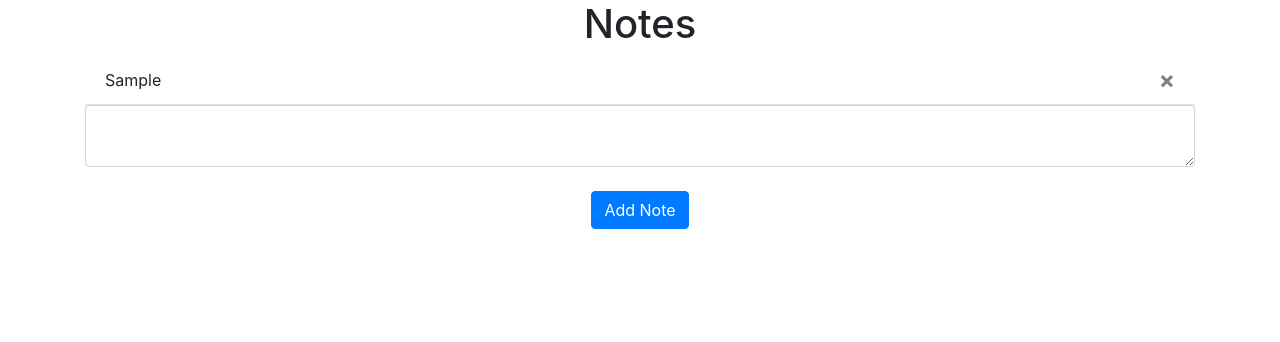
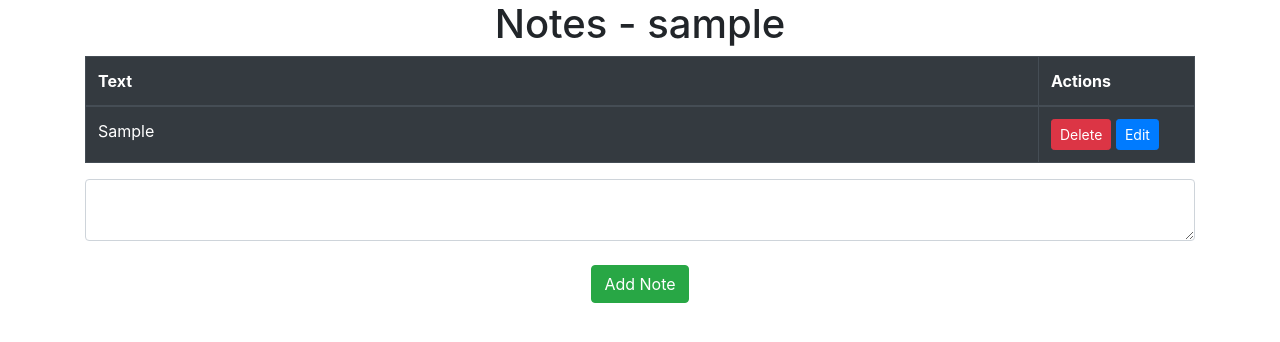
Before and after one commit to AlmTeo/PythonProjectWP, a Flask app: page / in a window 1280 px wide. Shown: the part 56-398 px from the top of the page. Run offline with Flask 2, Linux system fonts and the light colour scheme; the first user in the database is signed in; tables that the repository leaves empty hold one stand-in row (Sample ...); some libraries are stand-ins or nearby versions.

Commit message:
Created a table and a modal for new notes

```diff
--- a/website/templates/home.html
+++ b/website/templates/home.html
@@ -1,24 +1,58 @@
-{% extends "base.html"  %} {% block title %}Home{% endblock %}
+{% extends "base.html"  %} {% block title %}Home - {{ user.nickname }}{% endblock %}
 {% block content %}
 
-<h1 align="center">Notes</h1>
-<ul class="list-group list-group-flush" id="notes">
-    {% for note in user.notes %}
-        <li class="list-group-item">
-            {{ note.data }}
-            <script src="../static/index.js"></script>
-            <button type="button" class="close" onclick="deleteNote('{{note.id}}')">
-                <span aria-hidden="true">&times;</span>
-            </button>
-        </li>
-    {% endfor %}
-</ul>
+<script src="../static/index.js"></script>
+<h1 align="center">Notes - {{ user.nickname }}</h1>
+{% if (user.notes is defined) and user.notes %}
+<div class="table-responsive">
+    <table class="table table-bordered table-dark table-hover">
+        <thead>
+          <tr>
+            <th scope="col" style="width: 45%">Text</th>
+            <th scope="col" style="width: 7%">Actions</th>
+          </tr>
+        </thead>
+        <tbody>
+            {% for note in user.notes %}
+            <tr>
+                <td class="note-text" style="line-break: anywhere;" data-note-id="{{ note.id }}">{{ note.data }}</td>
+                <td>
+                    <button type="button" class="btn btn-danger btn-sm" onClick="deleteNote('{{note.id}}')">Delete</button>
+                    <button type="button" class="btn btn-primary btn-sm edit-btn" data-toggle="modal" data-target="#modalContactForm">Edit</button>
+                </td>
+            </tr>
+        {% endfor %}
+        </tbody>
+      </table>
+</div>
+{% else %}
+<div class="alert alert-danger">No notes</div>
+{% endif %}
 <form method="POST">
     <textarea name="note" id="note" class="form-control"></textarea>
     <div align="center">
         <br>
-        <button type="submit" class="btn btn-primary">Add Note</button>
+        <button type="submit" class="btn btn-success">Add Note</button>
     </div>
 </form>
+<div class="modal" tabindex="-1" role="dialog" id="modalContactForm">
+    <div class="modal-dialog" role="document">
+      <div class="modal-content">
+        <div class="modal-header">
+          <h5 class="modal-title">Edit note</h5>
+          <button type="button" class="close" data-dismiss="modal" aria-label="Close">
+            <span aria-hidden="true">&times;</span>
+          </button>
+        </div>
+        <div class="modal-body">
+          <textarea class="form-control note-edit-input" rows="10"></textarea>
+        </div>
+        <div class="modal-footer">
+          <button type="button" class="btn btn-primary save-edit-note">Save changes</button>
+          <button type="button" class="btn btn-secondary" data-dismiss="modal">Close</button>
+        </div>
+      </div>
+    </div>
+  </div>
 
 {% endblock %}
```
